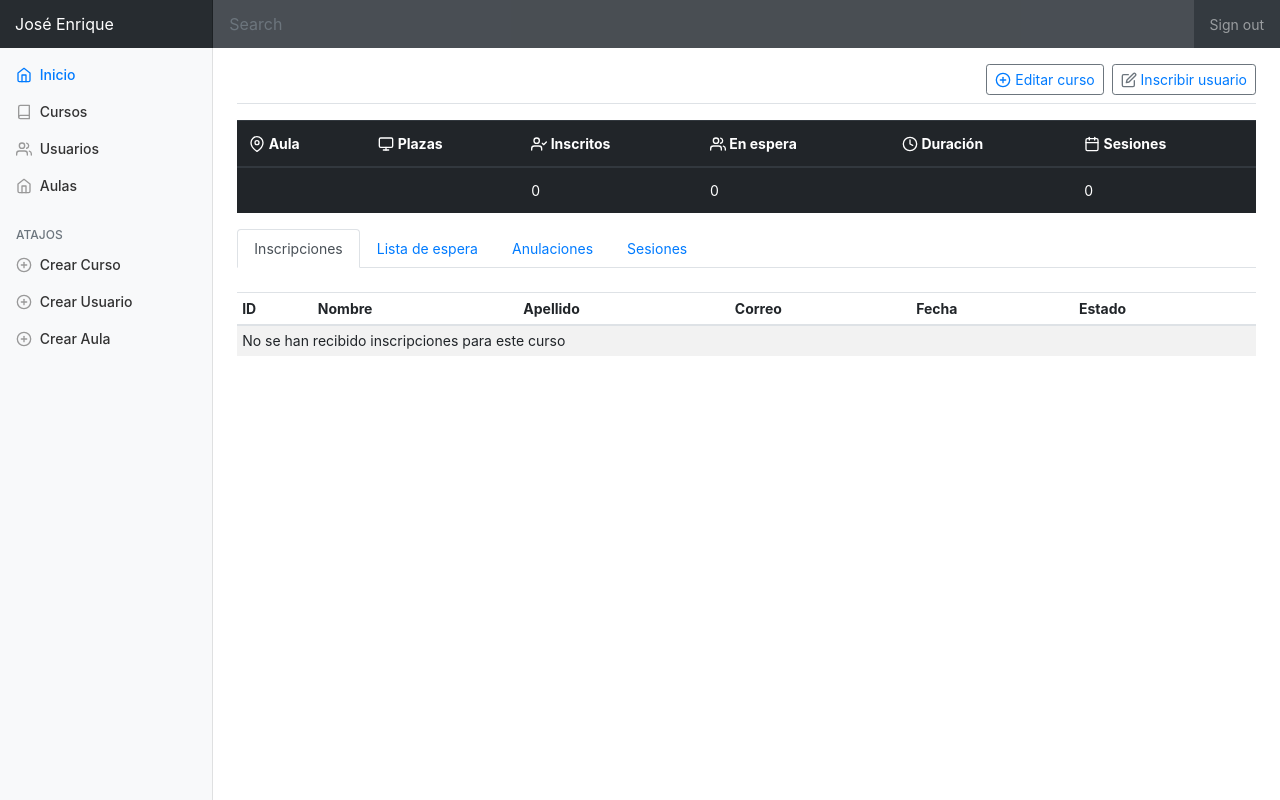
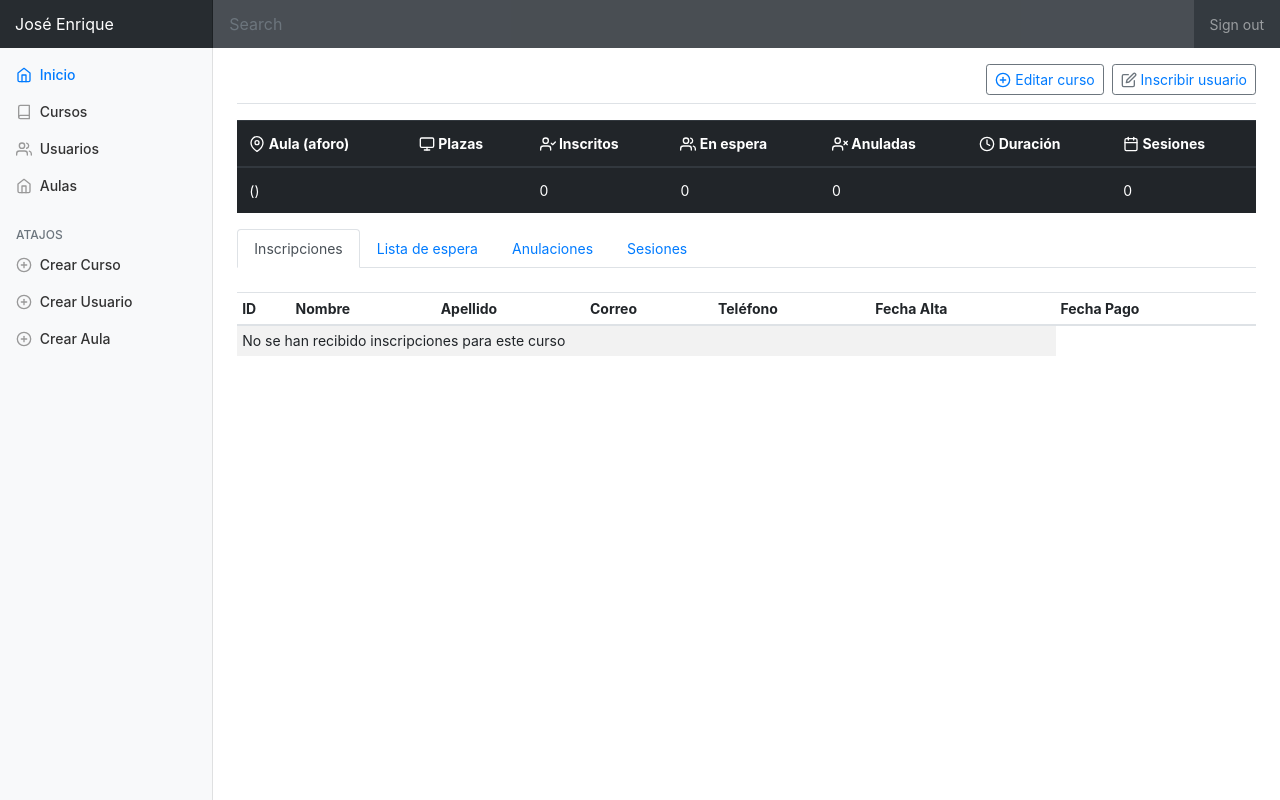
Before and after one commit to juananruiz/inscripcion, a Symfony app: template templates/gestor/curso/mostrar.html.twig in a window 1280 px wide. Run offline with Twig, Linux system fonts and the light colour scheme; the template is opened without the code that fills it, so the values that code supplies are empty; some libraries are stand-ins or nearby versions.

Commit message:
Mejora los listados de inscripciones y desliga el estado del pago

```diff
--- a/templates/gestor/curso/candidatos.html.twig
+++ b/templates/gestor/curso/candidatos.html.twig
@@ -32,9 +32,9 @@
                     <td>{{ persona.correo }}</td>
                     {#<td>{% if persona.domicilio %}{{ persona.domicilio.provincia.nombre }}{% endif %}</td>#}
                     <td><a href="{{ path('gestor_inscripcion_grabar', {'persona_id': persona.id, 'curso_id': curso.id,
-                            'estado_id': 1}) }}"><span data-feather="check-square" title="Inscribir"></span></a>
-                    <a href="{{ path('gestor_inscripcion_grabar', {'persona_id': persona.id, 'curso_id': curso.id,
-                            'estado_id': 3}) }}"><span data-feather="clock" title="Inscribir en lista de espera"></span></a>
+                            'estado_id': 1}) }}"><span data-feather="check-square" title="Inscribir"></span></a></td>
+                    <td><a href="{{ path('gestor_inscripcion_grabar', {'persona_id': persona.id, 'curso_id': curso.id,
+                            'estado_id': 2}) }}"><span data-feather="clock" title="Lista de espera"></span></a>
                     </td>
                 </tr>
             {% endfor %}
--- a/templates/gestor/curso/listar.html.twig
+++ b/templates/gestor/curso/listar.html.twig
@@ -36,7 +36,7 @@
                     <td><a class="badge badge-primary" href="{{ path('gestor_curso_mostrar', {'id': curso.id}) }}" >{{ curso.id }}</a></td>
                     <td>{{ curso.nombre }}</td>
                     <td>{{ curso.plazas }}</td>
-                    <td></td>
+                    <td>{{ curso.inscripciones|length }}</td>
                     <td>{{ curso.horas }}h</td>
                     <td>{{ curso.sala.provincia.nombre }}</td>
                     <td><a href="{{ path('gestor_curso_borrar', {'id': curso.id}) }}"><span data-feather="trash"></span></a></td>
--- a/templates/gestor/curso/mostrar.html.twig
+++ b/templates/gestor/curso/mostrar.html.twig
@@ -21,20 +21,22 @@
         <table class="table">
             <thead>
             <tr>
-                <th><span data-feather="map-pin"></span> Aula</th>
+                <th><span data-feather="map-pin"></span> Aula (aforo)</th>
                 <th><span data-feather="monitor"></span> Plazas</th>
                 <th><span data-feather="user-check"></span> Inscritos</th>
                 <th><span data-feather="users"></span> En espera</th>
+                <th><span data-feather="user-x"></span> Anuladas</th>
                 <th><span data-feather="clock"></span> Duración</th>
                 <th><span data-feather="calendar"></span> Sesiones</th>
             </tr>
             </thead>
             <tbody>
             <tr>
-                <td>{{ curso.sala.nombre }}</td>
+                <td><a href="{{ path('gestor_sala_mostrar', {'id': curso.sala.id}) }}">{{ curso.sala.nombre }}</a> ({{ curso.sala.aforo }})</td>
                 <td>{{ curso.plazas }}</td>
                 <td>{{ inscripcionesReales|length }}</td>
                 <td>{{ inscripcionesEspera|length }}</td>
+                <td>{{ inscripcionesAnuladas|length }}</td>
                 <td>{{ curso.horas }}</td>
                 <td>{{ curso.sesiones|length }}</td>
             </tr>
@@ -66,8 +68,9 @@
                         <th>Nombre</th>
                         <th>Apellido</th>
                         <th>Correo</th>
-                        <th>Fecha</th>
-                        <th>Estado</th>
+                        <th>Teléfono</th>
+                        <th>Fecha Alta</th>
+                        <th>Fecha Pago</th>
                     </tr>
                     </thead>
                     <tbody>
@@ -80,8 +83,9 @@
                                 <td>{{ inscripcion.persona.nombre }}</td>
                                 <td>{{ inscripcion.persona.apellidos }}</td>
                                 <td>{{ inscripcion.persona.correo }}</td>
-                                <td>{{ inscripcion.fechaAlta|date('d/m/Y H:i') }}</td>
-                                <td>{{ inscripcion.estado.descripcion }}</td>
+                                <td>{{ inscripcion.persona.telefono }}</td>
+                                <td>{% if inscripcion.fechaAlta %}{{ inscripcion.fechaAlta|date('d/m/Y') }}{% endif %}</td>
+                                <td>{% if inscripcion.fechaPago %}{{ inscripcion.fechaPago|date('d/m/Y') }}{% endif %}</td>
                             </tr>
                         {% endfor %}
                     {% endif %}
@@ -98,8 +102,9 @@
                         <th>Nombre</th>
                         <th>Apellido</th>
                         <th>Correo</th>
-                        <th>Fecha</th>
-                        <th>Estado</th>
+                        <th>Teléfono</th>
+                        <th>Fecha Alta</th>
+                        <th>Fecha Pago</th>
                     </tr>
                     </thead>
                     <tbody>
@@ -112,8 +117,9 @@
                                 <td>{{ inscripcion.persona.nombre }}</td>
                                 <td>{{ inscripcion.persona.apellidos }}</td>
                                 <td>{{ inscripcion.persona.correo }}</td>
-                                <td>{{ inscripcion.fechaAlta|date('d/m/Y H:i') }}</td>
-                                <td>{{ inscripcion.estado.descripcion }}</td>
+                                <td>{{ inscripcion.persona.telefono }}</td>
+                                <td>{% if inscripcion.fechaAlta %}{{ inscripcion.fechaAlta|date('d/m/Y') }}{% endif %}</td>
+                                <td>{% if inscripcion.fechaPago %}{{ inscripcion.fechaPago|date('d/m/Y') }}{% endif %}</td>
                             </tr>
                         {% endfor %}
                     {% endif %}
@@ -130,22 +136,24 @@
                         <th>Nombre</th>
                         <th>Apellido</th>
                         <th>Correo</th>
-                        <th>Fecha</th>
-                        <th>Estado</th>
+                        <th>Teléfono</th>
+                        <th>Fecha Alta</th>
+                        <th>Fecha Baja</th>
                     </tr>
                     </thead>
                     <tbody>
                     {% if inscripcionesAnuladas is empty %}
                         <tr><td colspan="6">No hay inscripciones anuladas para este curso</td></tr>
                     {% else %}
-                        {% for inscripcion in inscripcionesEspera %}
+                        {% for inscripcion in inscripcionesAnuladas %}
                             <tr>
                                 <td>{{ inscripcion.id }}</td>
                                 <td>{{ inscripcion.persona.nombre }}</td>
                                 <td>{{ inscripcion.persona.apellidos }}</td>
                                 <td>{{ inscripcion.persona.correo }}</td>
-                                <td>{{ inscripcion.fechaAlta|date('d/m/Y H:i') }}</td>
-                                <td>{{ inscripcion.estado.descripcion }}</td>
+                                <td>{{ inscripcion.persona.telefono }}</td>
+                                <td>{% if inscripcion.fechaAlta %}{{ inscripcion.fechaAlta|date('d/m/Y') }}{% endif %}</td>
+                                <td>{% if inscripcion.fechaBaja %}{{ inscripcion.fechaBaja|date('d/m/Y') }}{% endif %}</td>
                             </tr>
                         {% endfor %}
                     {% endif %}
```
Also changed, not shown: src/Controller/Gestor/SalaController.php (+14 -0 lines), src/Entity/Inscripcion/Inscripcion.php (+25 -6 lines), src/Migrations/Version20181204055701.php (added, +28 -0 lines), src/Repository/InscripcionRepository.php (+3 -4 lines).
